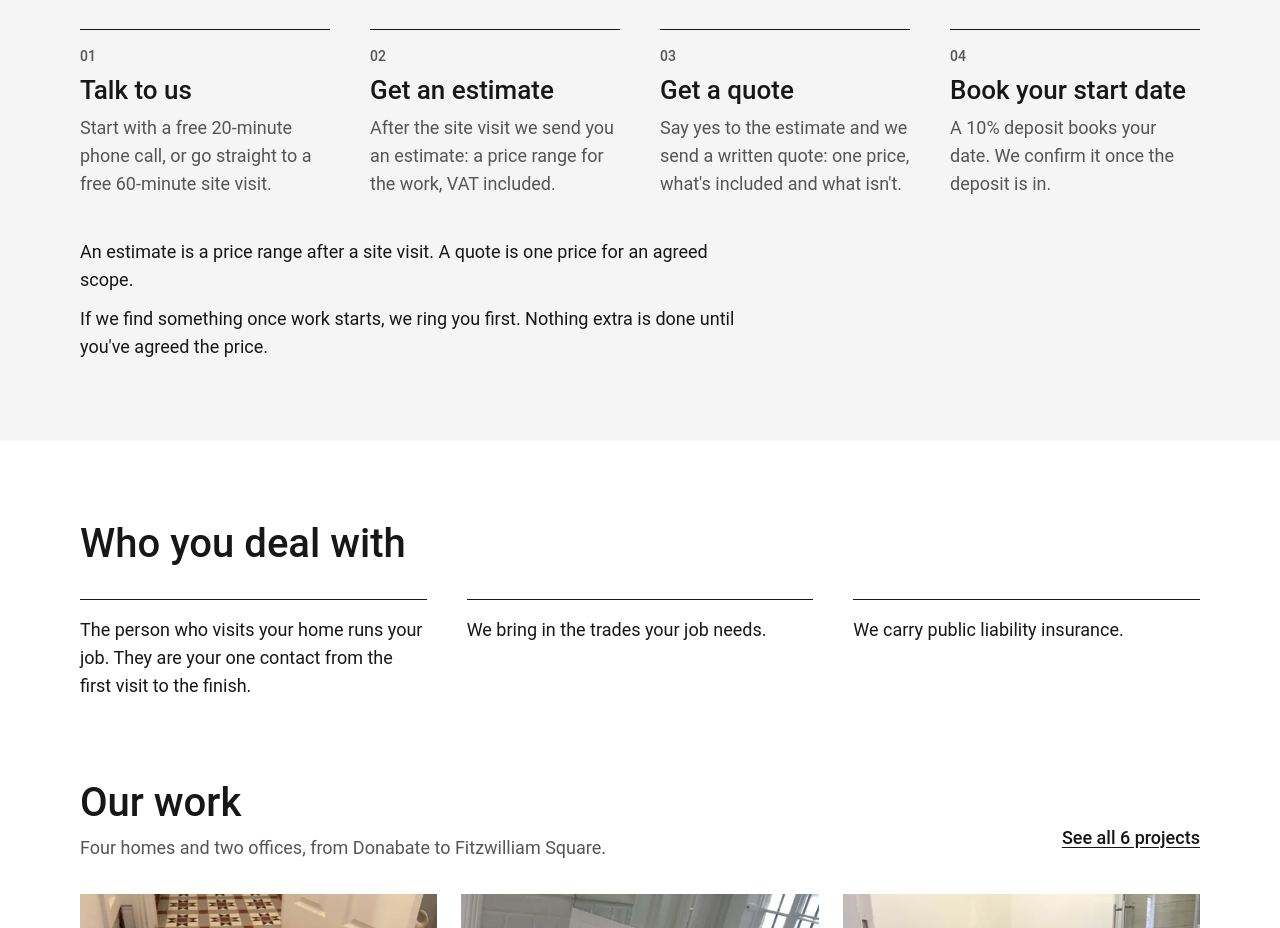
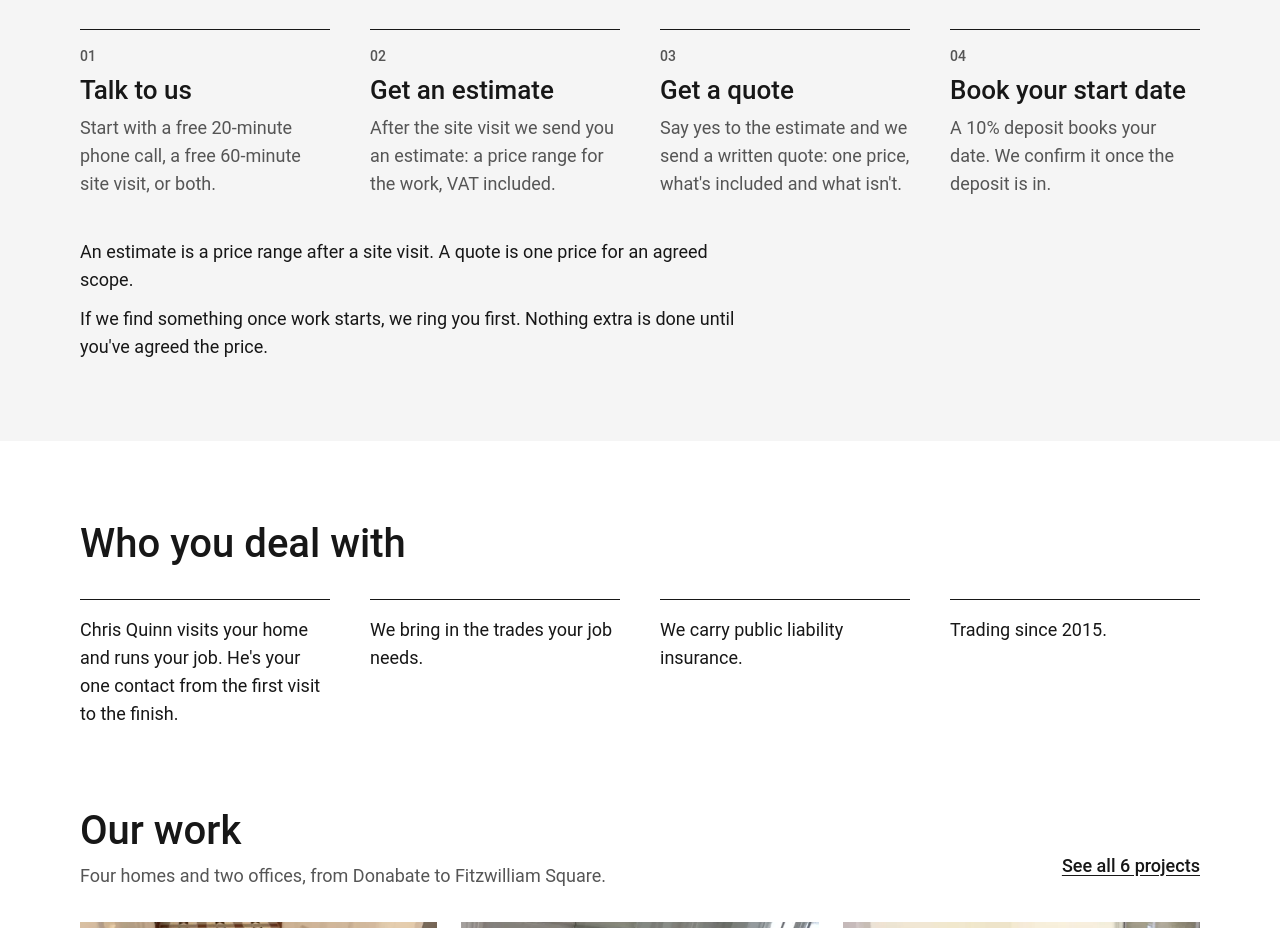
Before and after one commit to chris-88/q3-website, an Astro site: page / in a window 1280 px wide. Shown: the part 1527-2455 px from the top of the page. Built offline with nearby package versions, Linux system fonts and the light colour scheme; Astro itself is replaced by a stand-in of ours.

Commit message:
feat(copy): name Chris Quinn, say trading since 2015 and offer a call, a visit or both
Co-Authored-By: Claude Opus 5.5 <noreply@anthropic.com>
Claude-Session: https://claude.ai/code/session_01GDMogQ6xMxQyR5nM6bvxKe

```diff
--- a/src/pages/index.astro
+++ b/src/pages/index.astro
@@ -27,10 +27,7 @@ const services = [
 ] as const
 
 const steps = [
-  [
-    'Talk to us',
-    'Start with a free 20-minute phone call, or go straight to a free 60-minute site visit.',
-  ],
+  ['Talk to us', 'Start with a free 20-minute phone call, a free 60-minute site visit, or both.'],
   [
     'Get an estimate',
     'After the site visit we send you an estimate: a price range for the work, VAT included.',
@@ -43,9 +40,10 @@ const steps = [
 ] as const
 
 const dealWith = [
-  'The person who visits your home runs your job. They are your one contact from the first visit to the finish.',
+  "Chris Quinn visits your home and runs your job. He's your one contact from the first visit to the finish.",
   'We bring in the trades your job needs.',
   'We carry public liability insurance.',
+  'Trading since 2015.',
 ] as const
 ---
 
@@ -130,7 +128,7 @@ const dealWith = [
       <h2 id="who" class="mb-8 text-section font-medium">
         Who you deal with
       </h2>
-      <ul class="grid gap-6 md:grid-cols-3 md:gap-10">
+      <ul class="grid gap-6 sm:grid-cols-2 md:gap-10 lg:grid-cols-4">
         {dealWith.map((line) => (
           <li class="border-t border-ink pt-4 text-ink">{line}</li>
         ))}
```
